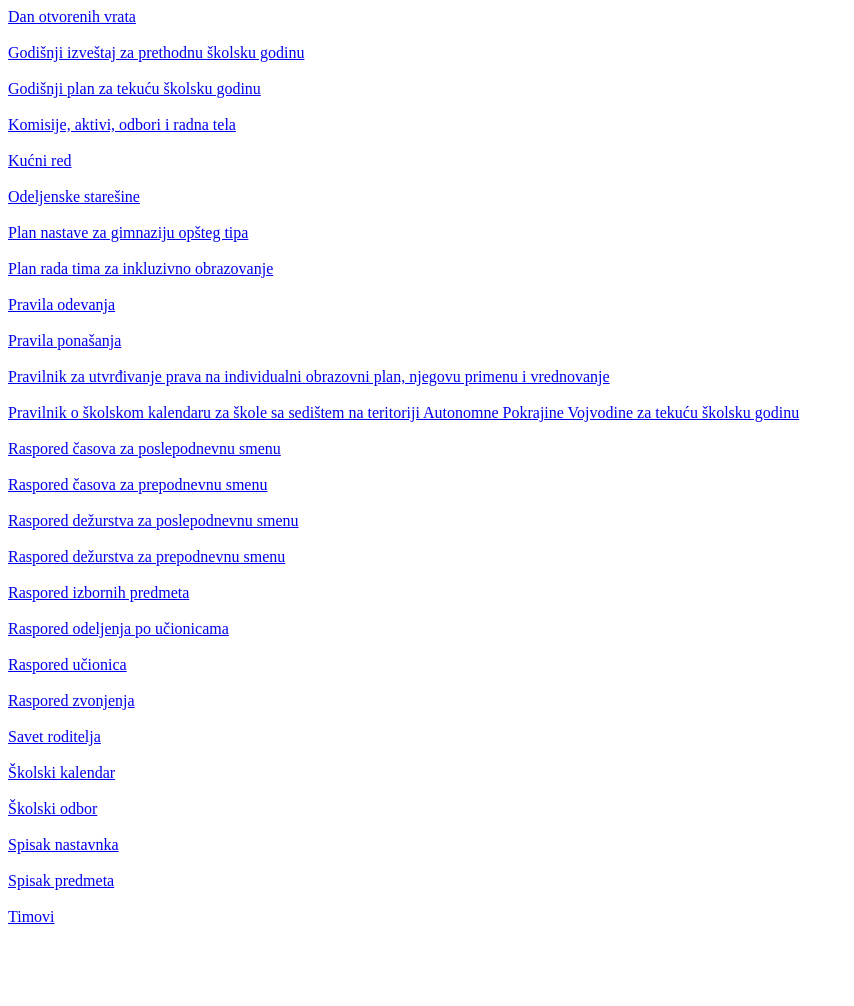
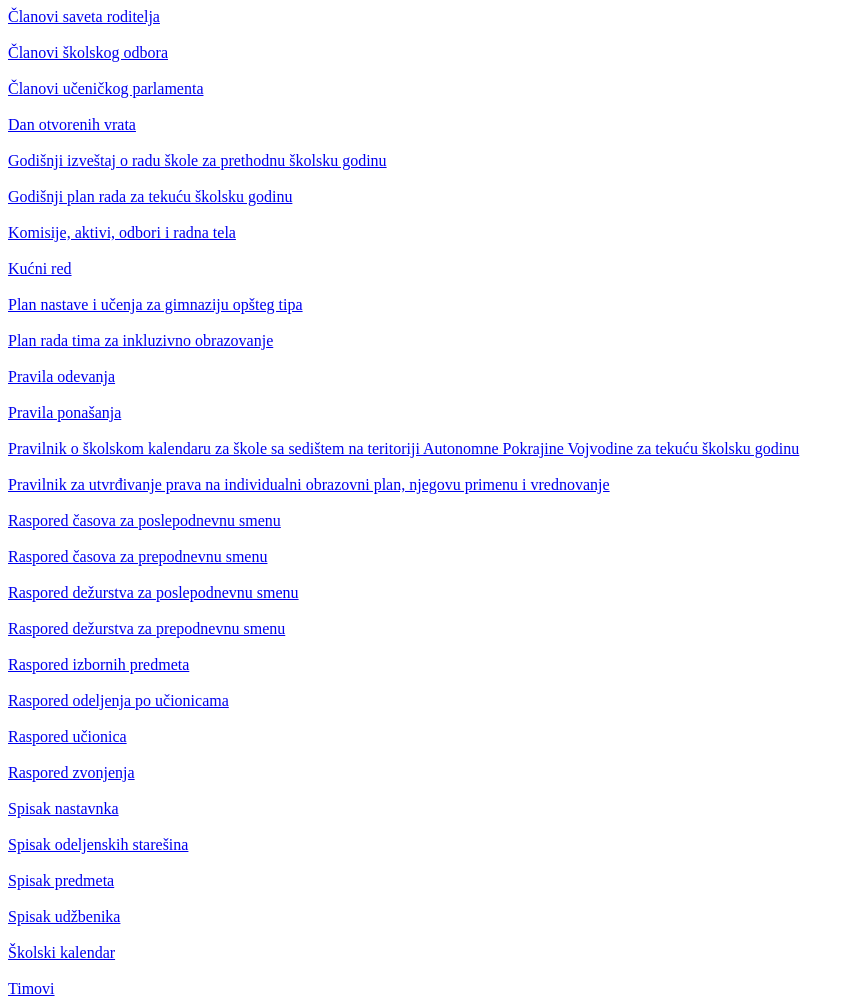
Before and after one commit to adminstapgim/stapgim, a plain HTML site: page index.html in a window 1280 px wide. Shown: the whole page, without its empty margins (0-854 px from the left). Before the commit the page ends 934 px from the top, so only its background shows below. Drawn offline with Linux system fonts and the light colour scheme.

Commit message:
2nd commit

```diff
--- a/index.html
+++ b/index.html
@@ -3,19 +3,23 @@
 	    <title>Dokumenti</title>
 	</head>
 	<body>
-	    <a href="Dan_otvorenih_vrata.pdf" target="_blank">Dan otvorenih vrata</a>
+		<a href="Savet_roditelja.pdf" target="_blank">Članovi saveta roditelja</a>
 		<br /><br />
-		<a href="Godisnji_izvestaj.pdf" target="_blank">Godišnji izveštaj za prethodnu školsku godinu</a>
+		<a href="Skolski_odbor.pdf" target="_blank">Članovi školskog odbora</a>
 		<br /><br />
-		<a href="Godisnji_plan.pdf" target="_blank">Godišnji plan za tekuću školsku godinu</a>
+	    <a href="Clanovi_djackog_parlamenta.pdf" target="_blank">Članovi učeničkog parlamenta</a>
+		<br /><br />
+		<a href="Dan_otvorenih_vrata.pdf" target="_blank">Dan otvorenih vrata</a>
+		<br /><br />
+		<a href="Godisnji_izvestaj.pdf" target="_blank">Godišnji izveštaj o radu škole za prethodnu školsku godinu</a>
+		<br /><br />
+		<a href="Godisnji_plan.pdf" target="_blank">Godišnji plan rada za tekuću školsku godinu</a>
 		<br /><br />
 		<a href="Komisije.pdf" target="_blank">Komisije, aktivi, odbori i radna tela</a>
 		<br /><br />
 		<a href="Kucni_red.pdf" target="_blank">Kućni red</a>
 		<br /><br />
-		<a href="Odeljenske_staresine.pdf" target="_blank">Odeljenske starešine</a>
-		<br /><br />
-		<a href="Plan_nastave.pdf" target="_blank">Plan nastave za gimnaziju opšteg tipa</a>
+		<a href="Plan_nastave.pdf" target="_blank">Plan nastave i učenja za gimnaziju opšteg tipa</a>
 		<br /><br />
 		<a href="Plan_rada_tima_za_inkluzivno_obrazovanje.pdf" target="_blank">Plan rada tima za inkluzivno obrazovanje</a>
 		<br /><br />
@@ -23,9 +27,9 @@
 		<br /><br />
 		<a href="Pravila_ponasanja.pdf" target="_blank">Pravila ponašanja</a>
 		<br /><br />
+		<a href="Pravilnik_kalendar_skolski.pdf" target="_blank">Pravilnik o školskom kalendaru za škole sa sedištem na teritoriji Autonomne Pokrajine Vojvodine za tekuću školsku godinu</a>
+		<br /><br />
 		<a href="Pravilnik_individualni_obrazovni_plan.pdf" target="_blank">Pravilnik za utvrđivanje prava na individualni obrazovni plan, njegovu primenu i vrednovanje</a>
-		<br /><br />
-		<a href="Pravilnik_kalendar_skolski.pdf" target="_blank">Pravilnik o školskom kalendaru za škole sa sedištem na teritoriji Autonomne Pokrajine Vojvodine za tekuću školsku godinu</a>
 		<br /><br />
 		<a href="Raspored_casova_posle_podne.pdf" target="_blank">Raspored časova za poslepodnevnu smenu</a>
 		<br /><br />
@@ -43,15 +47,15 @@
 		<br /><br />
 		<a href="Raspored_zvonjenja.pdf" target="_blank">Raspored zvonjenja</a>
 		<br /><br />
-		<a href="Savet_roditelja.pdf" target="_blank">Savet roditelja</a>
+		<a href="Spisak_nastavnika.pdf" target="_blank">Spisak nastavnka</a>
+		<br /><br />
+		<a href="Odeljenske_staresine.pdf" target="_blank">Spisak odeljenskih starešina</a>
+		<br /><br />
+		<a href="Spisak_predmeta.pdf" target="_blank">Spisak predmeta</a>
+		<br /><br />
+		<a href="Spisak_udzbenika.pdf" target="_blank">Spisak udžbenika</a>
 		<br /><br />
 		<a href="Skolski_kalendar.pdf" target="_blank">Školski kalendar</a>
-		<br /><br />
-		<a href="Skolski_odbor.pdf" target="_blank">Školski odbor</a>
-		<br /><br />
-		<a href="Spisak_nastavnika.pdf" target="_blank">Spisak nastavnka</a>
-		<br /><br />
-		<a href="Spisak_predmeta.pdf" target="_blank">Spisak predmeta</a>
 		<br /><br />
 		<a href="Timovi.pdf" target="_blank">Timovi</a>
 	</body>
```
Also changed, not shown: 5 other files.
